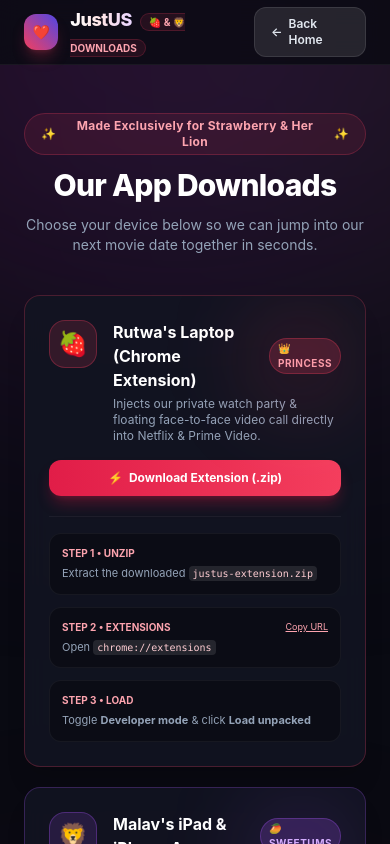
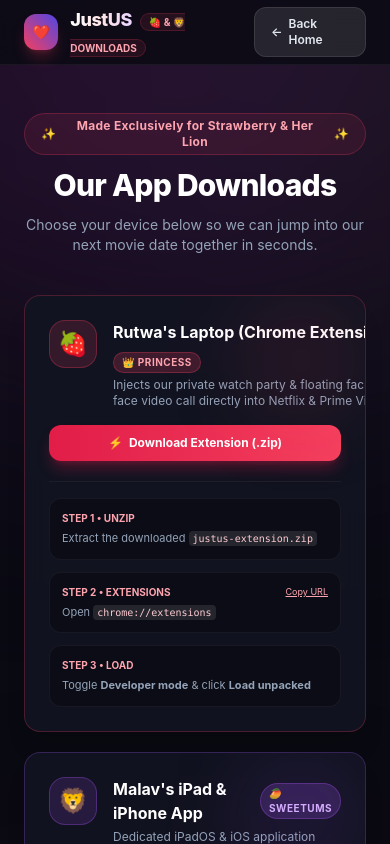
Before and after one commit to Malav20/JustUs, a Next.js app in the folder apps/web/: page /downloads in a window 390 px wide. Shown: the top 844 px of the page. Built offline with nearby package versions, Linux system fonts and the light colour scheme.

Commit message:
feat: enhance DownloadsPage layout for improved readability and responsiveness

```diff
--- a/apps/web/src/app/downloads/page.tsx
+++ b/apps/web/src/app/downloads/page.tsx
@@ -48,7 +48,7 @@
       </header>
 
       {/* Main Content */}
-      <main className="max-w-3xl mx-auto px-6 pt-12 pb-24 relative z-10 space-y-10">
+      <main className="max-w-4xl mx-auto px-6 pt-12 pb-24 relative z-10 space-y-10">
         {/* Title */}
         <div className="text-center space-y-3">
           <div className="inline-flex items-center gap-2 px-4 py-1 rounded-full bg-rose-500/10 border border-rose-500/25 text-rose-300 text-xs font-bold tracking-wide">
@@ -59,7 +59,7 @@
           <h1 className="text-3xl sm:text-4xl font-extrabold text-white tracking-tight">
             Our App Downloads
           </h1>
-          <p className="text-sm text-slate-400 max-w-md mx-auto">
+          <p className="text-sm text-slate-400 max-w-2xl mx-auto sm:whitespace-nowrap">
             Choose your device below so we can jump into our next movie date together in seconds.
           </p>
         </div>
@@ -75,9 +75,9 @@
                   🍓
                 </div>
                 <div className="space-y-1">
-                  <div className="flex items-center gap-2">
-                    <h2 className="text-base font-bold text-white">Rutwa's Laptop (Chrome Extension)</h2>
-                    <span className="text-[10px] font-bold uppercase tracking-wider text-rose-300 bg-rose-500/20 px-2 py-0.5 rounded-full border border-rose-500/30">
+                  <div className="flex items-center gap-2 flex-wrap sm:flex-nowrap">
+                    <h2 className="text-base font-bold text-white whitespace-nowrap">Rutwa's Laptop (Chrome Extension)</h2>
+                    <span className="text-[10px] font-bold uppercase tracking-wider text-rose-300 bg-rose-500/20 px-2 py-0.5 rounded-full border border-rose-500/30 whitespace-nowrap shrink-0">
                       👑 Princess
                     </span>
                   </div>
```
